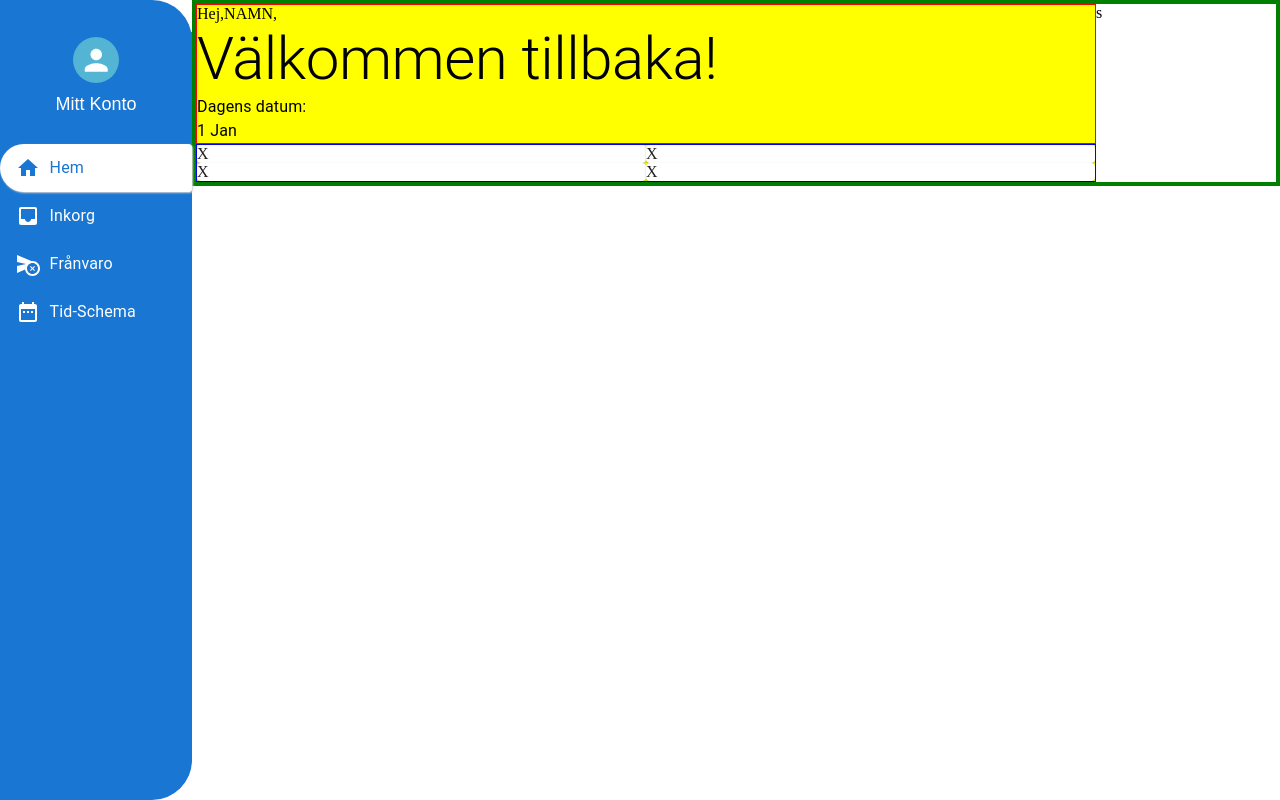
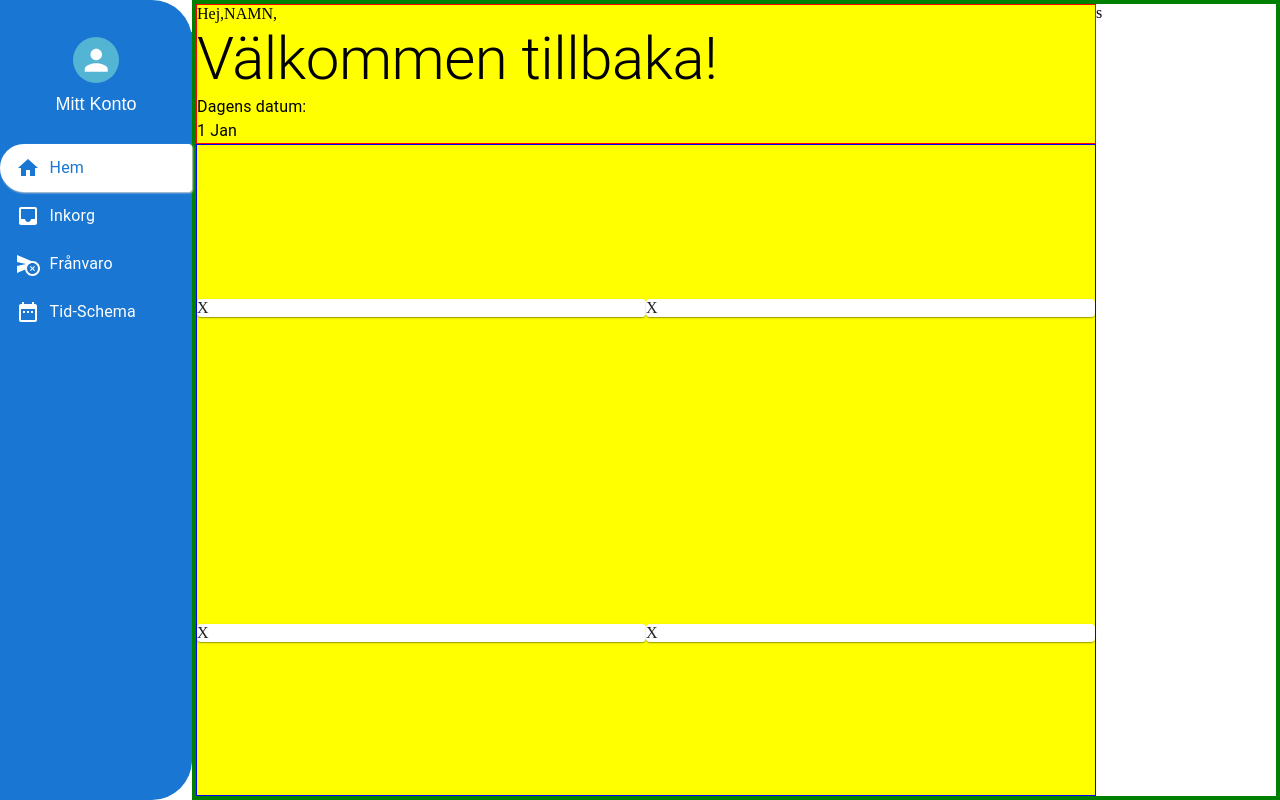
Before and after one commit to A-ForssmanP/InteractWithSchool, a React (Vite) app in the folder frontend/: page / in a window 1280 px wide. Built offline with nearby package versions, Linux system fonts and the light colour scheme; the HTML template or start-up script is replaced by a standard one.

Commit message:
add height to components to cover full height of window

```diff
--- a/frontend/src/pages/Layout.jsx
+++ b/frontend/src/pages/Layout.jsx
@@ -2,7 +2,7 @@ import { Outlet } from "react-router-dom";
 
 function Layout() {
   return (
-    <div>
+    <div style={{ height: "100%" }}>
       <Outlet />
     </div>
   );
--- a/frontend/src/pages/Pages.jsx
+++ b/frontend/src/pages/Pages.jsx
@@ -1,4 +1,5 @@
 import { Routes, Route } from "react-router-dom";
+import { Box } from "@mui/material";
 import Layout from "./Layout";
 import InboxLayout from "./inbox/InboxLayout";
 import Inbox from "./inbox/Inbox";
@@ -16,6 +17,7 @@ import HomePage from "./homePage/HomePage";
 
 function Pages() {
   return (
+    <Box height={"100%"}>
       <Routes>
         <Route path="/" element={<Layout />}>
           <Route index element={<HomePage />} />
@@ -46,6 +48,7 @@ function Pages() {
         </Route>
         <Route path="*" element={<h1>Page Not Found</h1>} />
       </Routes>
+    </Box>
   );
 }
 
```
Lines whose indentation alone changed are shown as unchanged.
